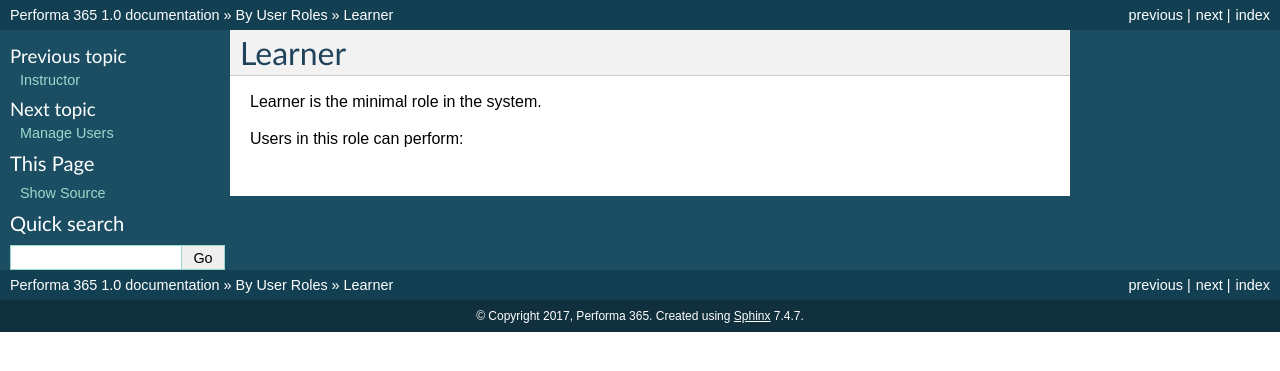
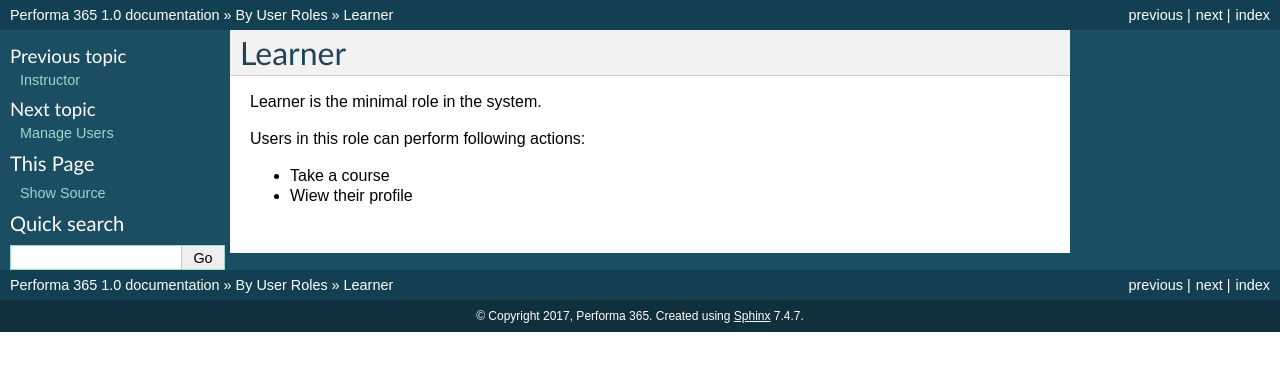
Before and after one commit to pslisko/performa365docs, a Sphinx documentation site: the page built from docs/gettoknow/roles/learner.rst, in a window 1280 px wide. Shown: the top 371 px of the page. Built offline with Sphinx 7.4.7, drawn with Linux system fonts in a browser that asks for light colours; pages that are not in the unit, such as notebooks, are missing from menus.

Commit message:
Update learner.rst

```diff
--- a/docs/gettoknow/roles/learner.rst
+++ b/docs/gettoknow/roles/learner.rst
@@ -6,4 +6,8 @@
 Learner is the minimal role in the system.
 
 ..
-Users in this role can perform:
+
+Users in this role can perform following actions:
+
+* Take a course
+* Wiew their profile
```
